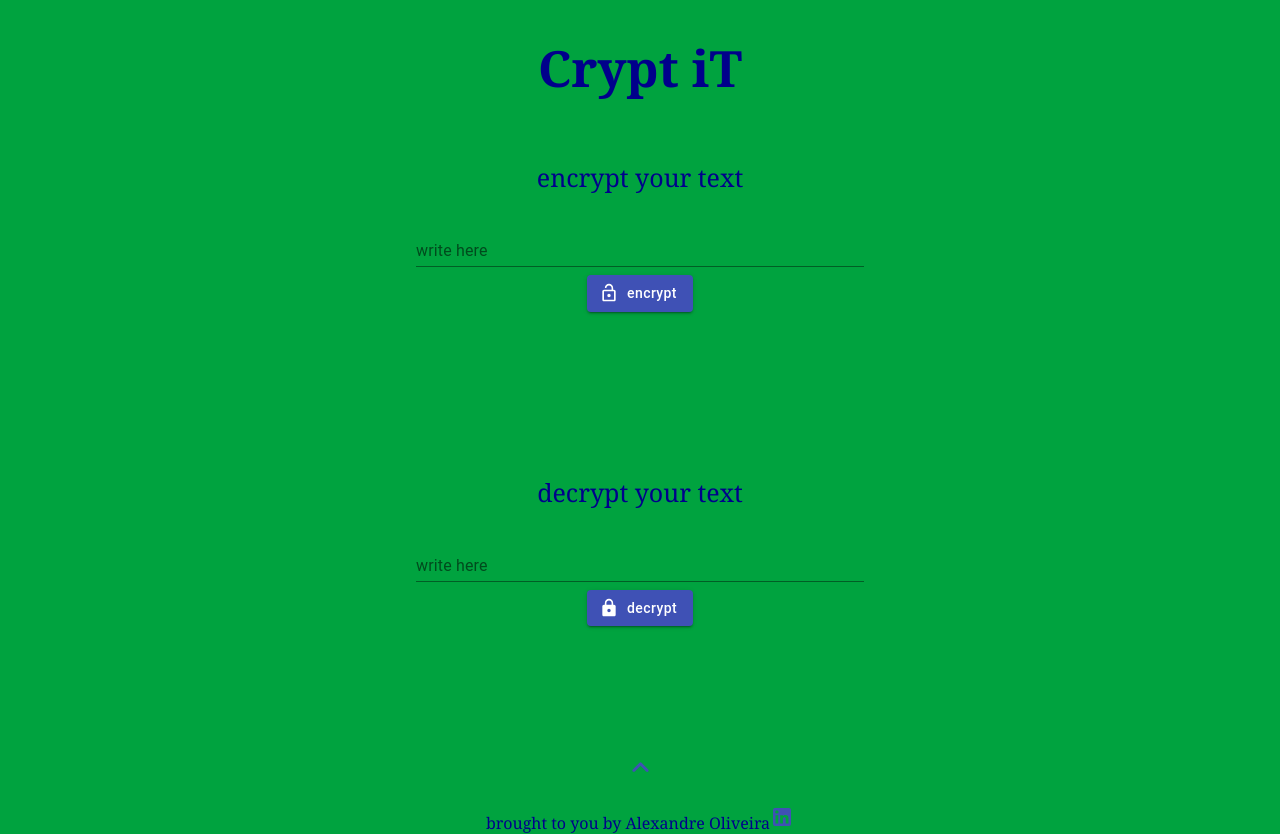
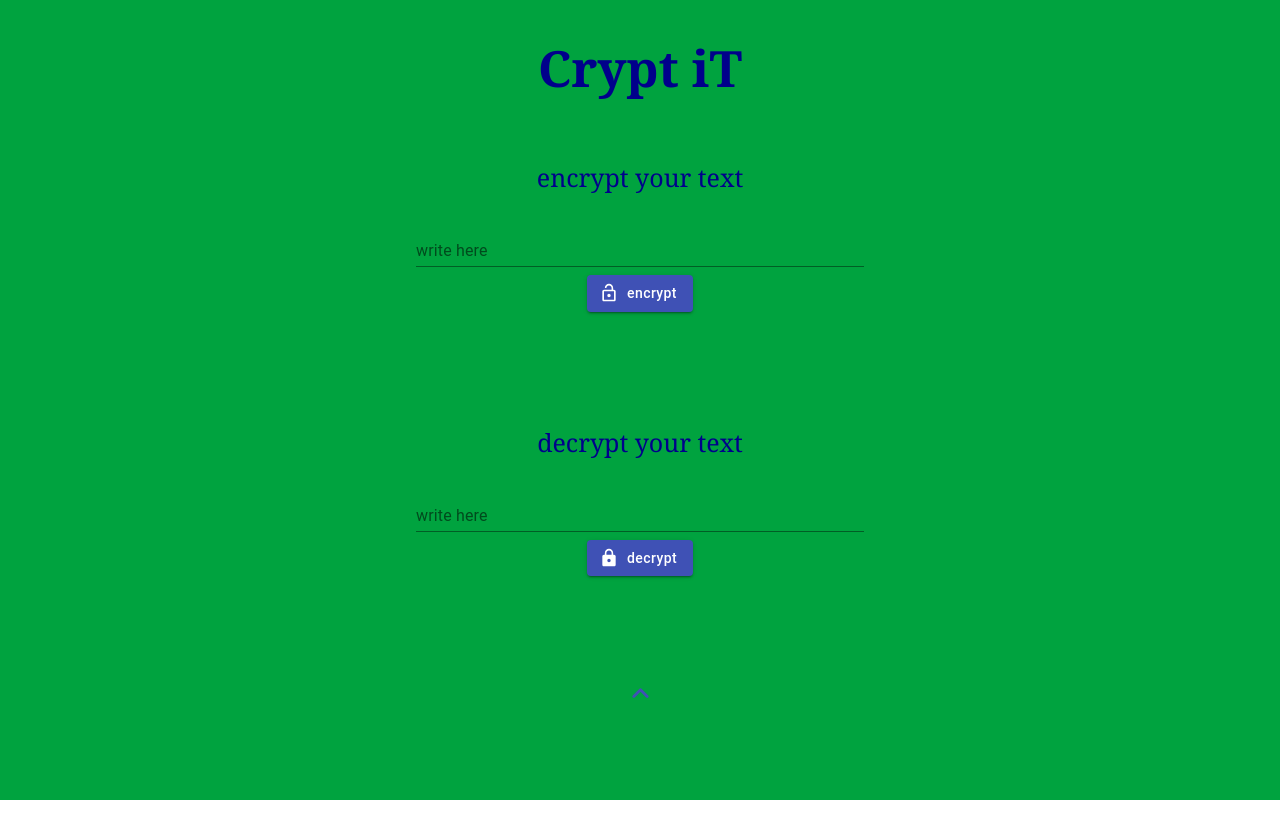
Before and after one commit to alexandreoliveiradev/CryptIt, a React (Create React App) app in the folder cryptic/: page / in a window 1280 px wide. After the commit the page ends 800 px from the top, so only its background shows below. Built offline with nearby package versions, Linux system fonts and the light colour scheme.

Commit message:
small bugs corrected, edited help option

```diff
--- a/cryptic/src/App.js
+++ b/cryptic/src/App.js
@@ -9,7 +9,6 @@ import {decryptText} from "./code/decrypter";
 import {encryptText} from "./code/encrypter";
 import InputBase from "@material-ui/core/InputBase";
 import AlertDialogSlide from "./SlideHelp";
-import LinkedInIcon from "@material-ui/icons/LinkedIn";
 
 let output;
 
@@ -26,11 +25,11 @@ const useStyles = makeStyles((theme) => ({
         marginRight: 'auto',
     },
     copy: {
-        margin: theme.spacing(1),
+        margin: theme.spacing(0),
         marginLeft: 'auto',
         marginRight: 'auto',
-        cursor: "pointer" ,
-        fontWeight: "bold"
+        fontWeight: "bold",
+        textAlign: "right"
     }
 }));
 
@@ -75,12 +74,11 @@ function App() {
                     id="copyEnc"
                     className={classes.copy}
                     readOnly={true}
-                    style={{width: '4%'}}
+                    style={{width: '12%'}}
                     defaultValue=""
                     inputProps={{'aria-label': 'naked'}}
                     onClick={clickCopyEnc}
                 />
-                <br></br>
                 <p>decrypt your text</p>
                 <form noValidate autoComplete="off">
                     <TextField
@@ -113,16 +111,13 @@ function App() {
                     id="copyDec"
                     className={classes.copy}
                     readOnly={true}
-                    style={{width: '4%'}}
+                    style={{width: '12%'}}
                     defaultValue=""
                     inputProps={{'aria-label': 'naked'}}
                     onClick={clickCopyDec}
                 />
                 <AlertDialogSlide />
-                <div style={{fontSize: 'medium' }}>brought to you by <a onClick={handleClickName}>Alexandre Oliveira
-                    <LinkedInIcon color="primary" display="inline-flex" /></a></div>
             </header>
-
         </div>
     );
 }
@@ -135,7 +130,7 @@ function handleClickEnc() {
         document.getElementById("outputDec").value = "";
         document.getElementById("copyEnc").value = "";
         document.getElementById("copyEnc").value = "copy";
-        if (output.toString().length >= 50) {
+        if (output.length >= 50) {
             output = "click me to read entire text\n".concat(output);
         }
         document.getElementById("outputEnc").value = output.toString();
@@ -147,19 +142,18 @@ function handleClickDec() {
     output = decryptText(output.toString());
     if (output !== "Nothing to decrypt.") {
         document.getElementById("encrypt").value = "";
+        document.getElementById("encrypt")
         document.getElementById("outputEnc").value = "";
         document.getElementById("copyEnc").value = "";
         document.getElementById("copyDec").value = "copy";
-        if (output.toString().length >= 50) {
+         if (output.length >= 50) {
             output = "click me to read entire text\n".concat(output);
         }
         document.getElementById("outputDec").value = output.toString();
     }
 }
 
-const handleClickName = () => {
-    return window.open('https://www.linkedin.com/in/alexandreoliveira-softdev/', '_blank')
-}
+
 
 function clickTextDec() {
     let text = document.getElementById("outputDec").value;
--- a/cryptic/src/SlideHelp.js
+++ b/cryptic/src/SlideHelp.js
@@ -7,6 +7,8 @@ import Slide from '@material-ui/core/Slide';
 import KeyboardArrowUpRoundedIcon from '@material-ui/icons/KeyboardArrowUpRounded';
 import IconButton from "@material-ui/core/IconButton";
 import makeStyles from "@material-ui/core/styles/makeStyles";
+import LinkedInIcon from "@material-ui/icons/LinkedIn";
+import GitHubIcon from '@material-ui/icons/GitHub';
 
 
 const Transition = React.forwardRef(function Transition(props, ref) {
@@ -15,7 +17,13 @@ const Transition = React.forwardRef(function Transition(props, ref) {
 
 const useStyles = makeStyles((theme) => ({
     button: {
+        margin: theme.spacing(0),
+    },
+    links: {
         margin: theme.spacing(1),
+        position: 'relative',
+        float: 'right',
+        cursor: 'pointer'
     }
 }));
 
@@ -52,19 +60,32 @@ export default function AlertDialogSlide() {
                 <DialogTitle id="alert-dialog-slide-title">{"Crypt iT"}</DialogTitle>
                 <DialogContent>
                     <DialogContentText id="alert-dialog-slide-description">
-                        when you click on decrypt or encrypt your are using an algorithm that
+                        when you click on decrypt or encrypt you are using an algorithm that
                         can only be understood here
                         <br></br><br></br>
                         by clicking copy you are saving the created text to your clipboard for
                         a faster paste, wherever you need it
                         <br></br><br></br>
-                        my goals are only to produce something fun and keep
-                        learning new stuff
+                        my goals are only to creat something fun, useful and keep learning new stuff,
+                        hope you enjoy
                         <br></br><br></br>
-                        hope you enjoy
+                        Alexandre Oliveira
+                        <div className={classes.links}>
+                            <LinkedInIcon onClick={handleClickLinkedIn} color="primary" display="inline-flex"/>
+                            <span>     </span>
+                            <GitHubIcon onClick={handleClickGitHub} color="primary" display="inline-flex"/>
+                        </div>
                     </DialogContentText>
                 </DialogContent>
             </Dialog>
         </div>
     );
 }
+
+const handleClickLinkedIn = () => {
+    return window.open('https://www.linkedin.com/in/alexandreoliveira-softdev/', '_blank')
+}
+
+const handleClickGitHub = () => {
+    return window.open('https://github.com/alexandreoliveiradev', '_blank')
+}
```
